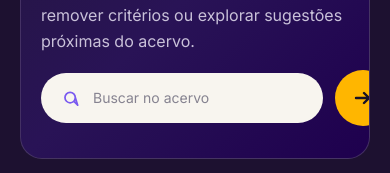
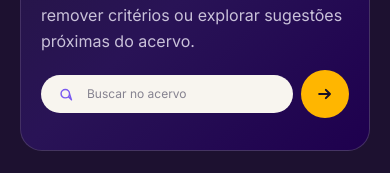
Before and after one commit to Guiezz/Cine-paca-frontend, a Next.js app: page /obras in a window 390 px wide. Shown: the part 265-438 px from the top of the page. Built offline with nearby package versions, Linux system fonts and the light colour scheme; no server answers.

Commit message:
fix: search input overflow on obras mobile page
- Input padding reduced on mobile (px-4 py-2.5)
- Button size reduced on mobile (h-12 w-12)
- Gap reduced on mobile (gap-2)
- Input font smaller on mobile (text-xs)
- Remove max-w-[820px] wrapper constraint

```diff
--- a/src/app/(public)/obras/page.tsx
+++ b/src/app/(public)/obras/page.tsx
@@ -65,7 +65,7 @@ export default async function SearchPage({ searchParams }: Props) {
           </p>
         )}
 
-        <div className="w-full max-w-[820px]">
+        <div className="w-full">
           <SearchForm initialQuery={q ?? ""} />
         </div>
       </section>
--- a/src/components/public/search-form.tsx
+++ b/src/components/public/search-form.tsx
@@ -20,11 +20,11 @@ export function SearchForm({ initialQuery = "" }: { initialQuery?: string }) {
   }
 
   return (
-    <form onSubmit={handleSubmit} className="flex items-center gap-3">
-      <div className="flex flex-1 items-center gap-3 rounded-full bg-cine-50 px-5 py-3.5">
+    <form onSubmit={handleSubmit} className="flex items-center gap-2 md:gap-3">
+      <div className="flex flex-1 items-center gap-3 rounded-full bg-cine-50 px-4 md:px-5 py-2.5 md:py-3.5">
         <svg
-          width="20"
-          height="22"
+          width="18"
+          height="18"
           viewBox="0 0 20 22"
           fill="none"
           className="shrink-0 text-cine-400"
@@ -41,16 +41,16 @@ export function SearchForm({ initialQuery = "" }: { initialQuery?: string }) {
           value={value}
           onChange={(e) => setValue(e.target.value)}
           placeholder="Buscar no acervo"
-          className="flex-1 bg-transparent text-sm text-cine-text-dark outline-none placeholder:text-[#868390]"
+          className="flex-1 bg-transparent text-xs md:text-sm text-cine-text-dark outline-none placeholder:text-[#868390]"
         />
       </div>
       <button
         type="submit"
-        className="flex h-14 w-14 shrink-0 items-center justify-center rounded-full bg-cine-yellow"
+        className="flex h-12 w-12 md:h-14 md:w-14 shrink-0 items-center justify-center rounded-full bg-cine-yellow"
       >
         <svg
-          width="24"
-          height="24"
+          width="20"
+          height="20"
           viewBox="0 0 24 24"
           fill="none"
           className="text-cine-text-dark"
```
